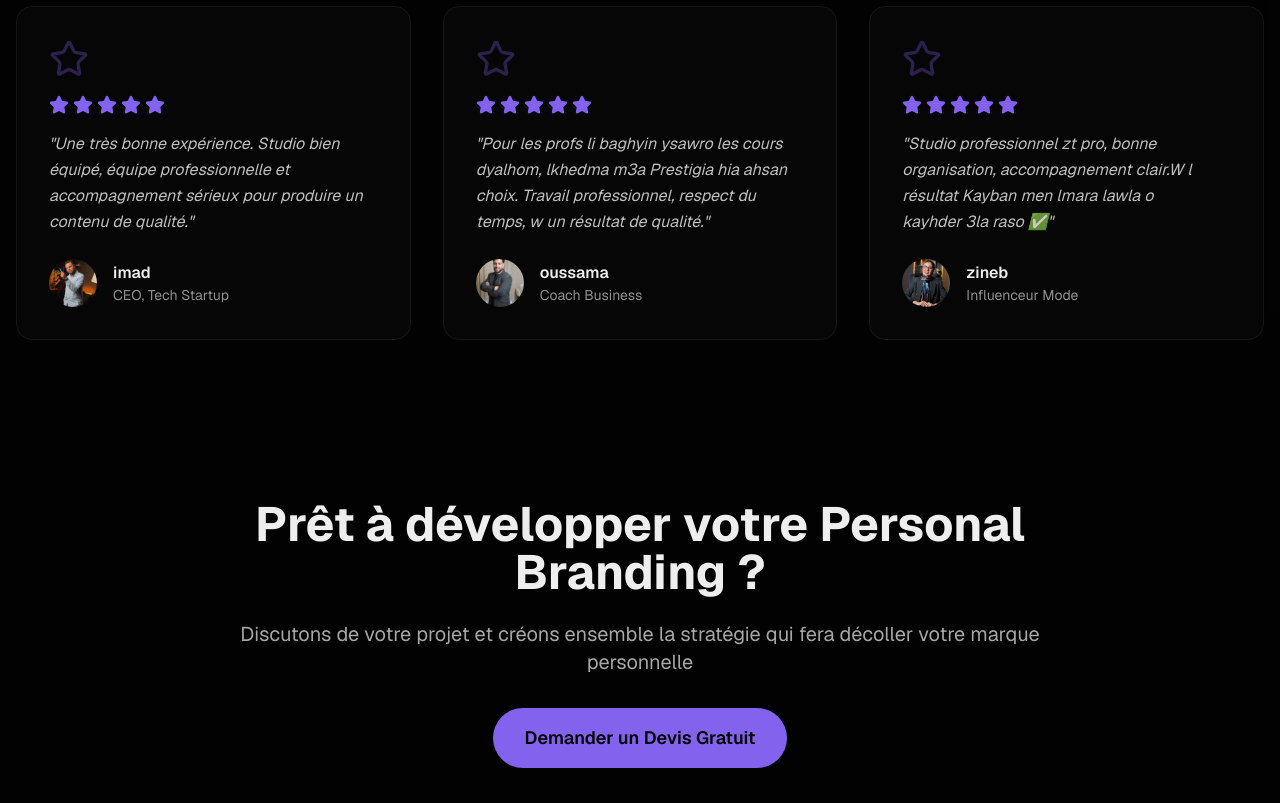
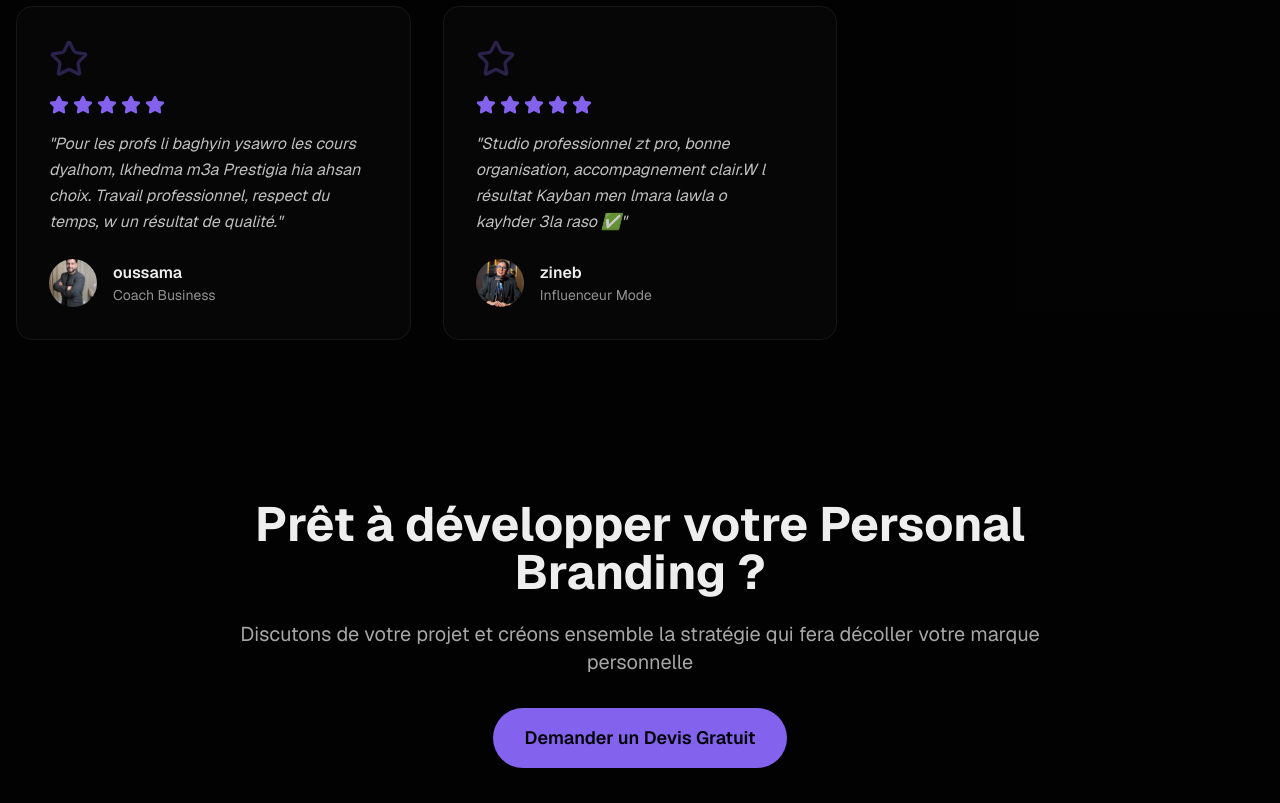
Before and after one commit to aboudi-a11y/prestigia-personel-branding, a Next.js app: page /personal-branding in a window 1280 px wide. Shown: the part 4260-5063 px from the top of the page. Built offline with nearby package versions, Linux system fonts and the light colour scheme.

Commit message:
Update page.tsx

```diff
--- a/app/personal-branding/page.tsx
+++ b/app/personal-branding/page.tsx
@@ -113,13 +113,6 @@ export default function PersonalBrandingPage() {
   ]
 
   const testimonials = [
-    {
-      name: "imad",
-      role: "CEO, Tech Startup",
-      image: "/images/imad.jpg?height=80&width=80",
-      rating: 5,
-      text: "Une très bonne expérience. Studio bien équipé, équipe professionnelle et accompagnement sérieux pour produire un contenu de qualité.",
-    },
     {
       name: "oussama",
       role: "Coach Business",
```
